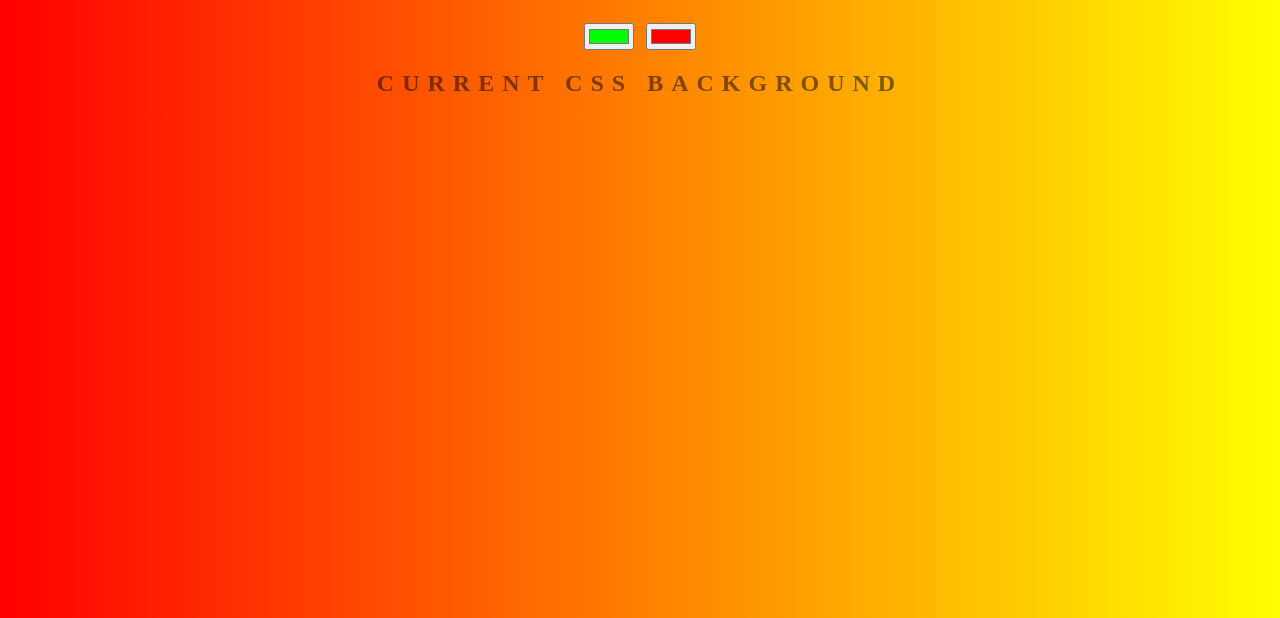
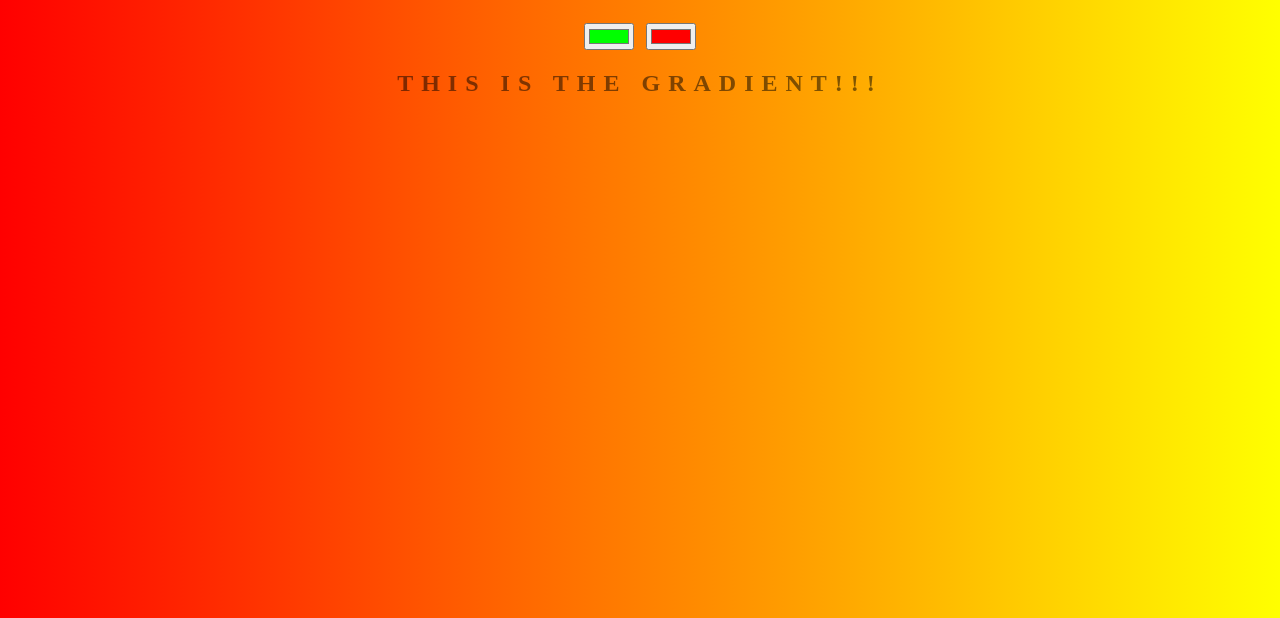
Before and after one commit to Gyshu36/background-generator, a plain HTML site: page index.html in a window 1280 px wide. Shown: the part 182-800 px from the top of the page. Drawn offline with Linux system fonts and the light colour scheme.

Commit message:
changing the h2

```diff
--- a/index.html
+++ b/index.html
@@ -10,7 +10,7 @@
 	<h1>Background Generator!</h1>
 	<input class="colour1" type="color" name="colour1" value="#00ff00">
 	<input class="colour2" type="color" name="colour2" value="#ff0000">
-	<h2>Current CSS Background</h2>
+	<h2>this is the Gradient!!!</h2>
 	<h3></h3>
 	<script type="text/javascript" src="script.js"></script>
 </body>
```
